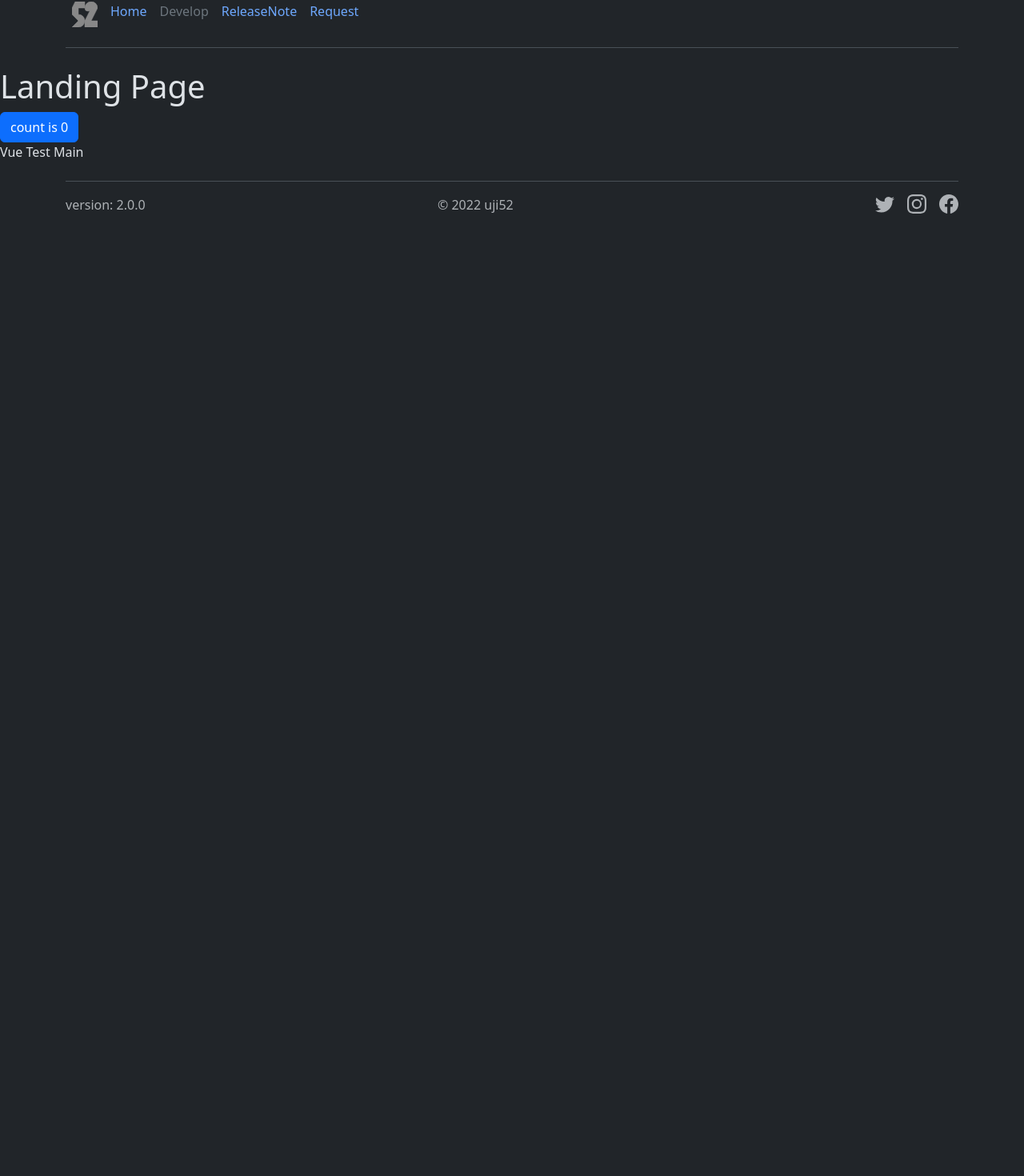
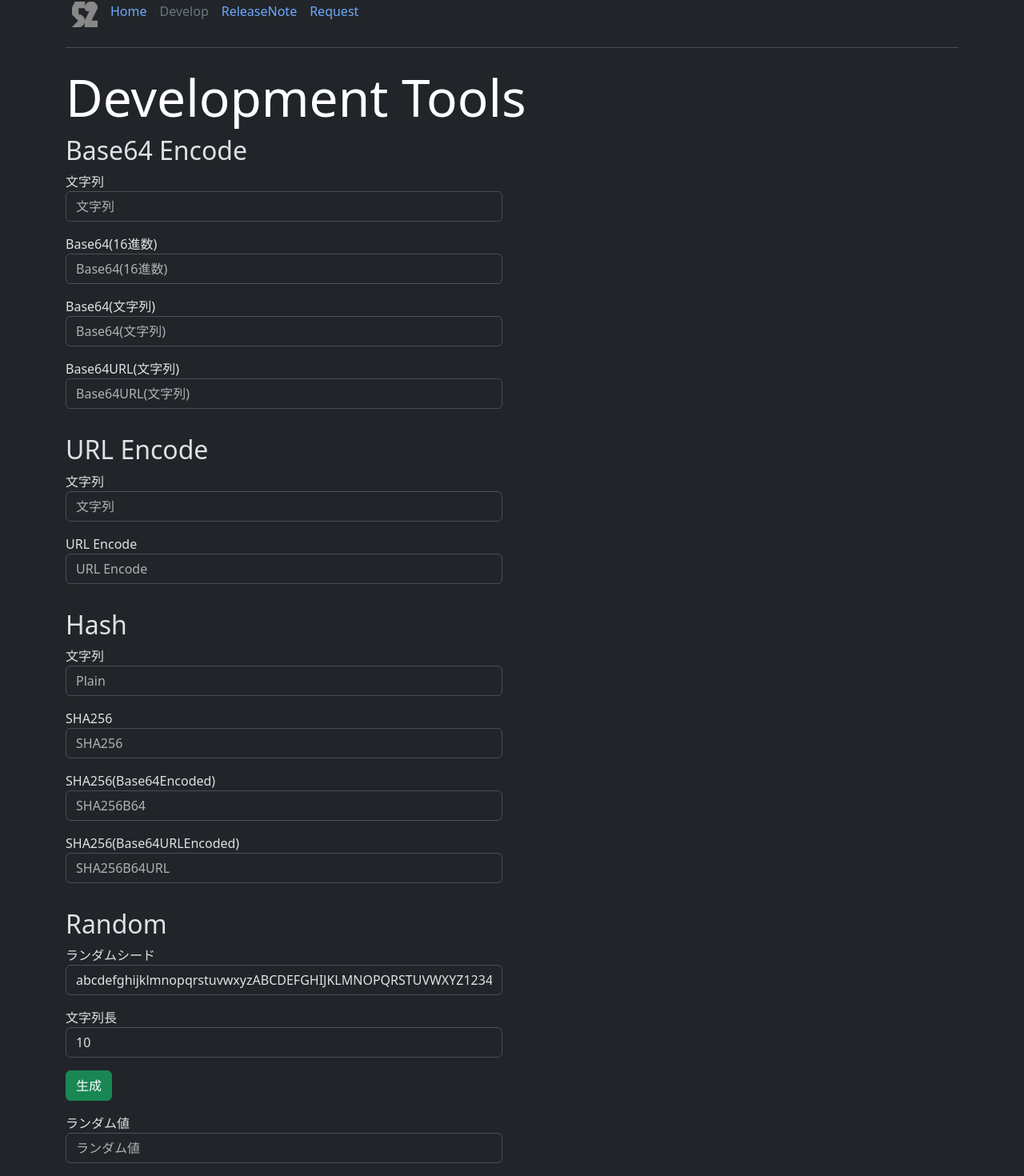
Before and after one commit to uji52/uji52.com, a Vue app: page / in a window 1280 px wide. Shown: the part 22-1492 px from the top of the page at 80% size. Before the commit the page ends 800 px from the top, so only its background shows below. Built offline with nearby package versions, Linux system fonts and the light colour scheme.

Commit message:
従来のuji52.com移設

```diff
--- a/src/App.vue
+++ b/src/App.vue
@@ -1,12 +1,13 @@
 <template>
   <Header msg="uji52.com" />
-  <Landing msg="Landing Page" />
+  <Develop msg="Landing Page" />
   <Footer msg="uji52" />
 </template>
 
 <script setup>
 import Header from './components/Header.vue'
-import Landing from './components/Landing.vue'
+//import Landing from './components/Landing.vue'
+import Develop from './components/Develop.vue'
 import Footer from './components/Footer.vue'
 </script>
 
--- /dev/null
+++ b/src/components/Develop.vue
@@ -0,0 +1,273 @@
+<template>
+  <div class="developer-page">
+    <section name="head" class="section section-shaped section-lg my-0">
+      <div class="shape shape-style-1 shape-default shape-skew"></div>
+      <div class="container shifted">
+        <h1 class="display-3 text-white">Development Tools</h1>
+      </div>
+    </section>
+    <section>
+      <div class="container">
+        <h2>Base64 Encode</h2>
+        <form>
+          <div class="row">
+            <div class="col-md-6 mb-3">
+              <label for="b64plane">文字列</label>
+              <input v-model="b64plane" class="form-control" placeholder="文字列">
+            </div>
+          </div>
+          <div class="row">
+            <div class="col-md-6 mb-3">
+              <label for="b64hex">Base64(16進数)</label>
+              <input v-model="b64hex" class="form-control" placeholder="Base64(16進数)">
+            </div>
+          </div>
+          <div class="row">
+            <div class="col-md-6 mb-3">
+              <label for="b64strb64">Base64(文字列)</label>
+              <input v-model="b64str" class="form-control" placeholder="Base64(文字列)">
+            </div>
+          </div>
+          <div class="row">
+            <div class="col-md-6 mb-3">
+              <label for="b64strb64url">Base64URL(文字列)</label>
+              <input v-model="b64urlstr" class="form-control" placeholder="Base64URL(文字列)">
+            </div>
+          </div>
+          <p>{{ b64error }}</p>
+        </form>
+        <h2>URL Encode</h2>
+        <form>
+          <div class="row">
+            <div class="col-md-6 mb-3">
+              <label for="urldecode">文字列</label>
+              <input v-model="urldecode" class="form-control" placeholder="文字列">
+            </div>
+          </div>
+          <div class="row">
+            <div class="col-md-6 mb-3">
+              <label for="urlencode">URL Encode</label>
+              <input v-model="urlencode" class="form-control" placeholder="URL Encode">
+            </div>
+          </div>
+          <p>{{ urlerror }}</p>
+        </form>
+        <h2>Hash</h2>
+        <form>
+          <div class="row">
+            <div class="col-md-6 mb-3">
+              <label for="hashplain">文字列</label>
+              <input v-model="hashplain" class="form-control" placeholder="Plain">
+            </div>
+          </div>
+          <div class="row">
+            <div class="col-md-6 mb-3">
+              <label for="hashsha256">SHA256</label>
+              <input v-model="hashsha256" class="form-control" placeholder="SHA256">
+            </div>
+          </div>
+          <div class="row">
+            <div class="col-md-6 mb-3">
+              <label for="hashsha256">SHA256(Base64Encoded)</label>
+              <input v-model="hashsha256b64" class="form-control" placeholder="SHA256B64">
+            </div>
+          </div>
+          <div class="row">
+            <div class="col-md-6 mb-3">
+              <label for="hashsha256">SHA256(Base64URLEncoded)</label>
+              <input v-model="hashsha256b64url" class="form-control" placeholder="SHA256B64URL">
+            </div>
+          </div>
+          <p>{{ hasherror }}</p>
+        </form>
+        <h2>Random</h2>
+        <form>
+          <div class="row">
+            <div class="col-md-6 mb-3">
+              <label for="randomseed">ランダムシード</label>
+              <input v-model="randomseed" class="form-control" placeholder="ランダムシード">
+            </div>
+          </div>
+          <div class="row">
+            <div class="col-md-6 mb-3">
+              <label for="randomlength">文字列長</label>
+              <input number v-model="randomlength" class="form-control" placeholder="文字列長">
+            </div>
+          </div>
+          <div class="row">
+            <div class="col-md-6 mb-3">
+              <input type="button" v-on:click="randomgenerate" class="btn btn-success" value="生成">
+            </div>
+          </div>
+          <div class="row">
+            <div class="col-md-6 mb-3">
+              <label for="randomvalue">ランダム値</label>
+              <input v-model="randomvalue" class="form-control" placeholder="ランダム値">
+            </div>
+          </div>
+          <p>{{ randomerror }}</p>
+        </form>
+      </div>
+    </section>
+  </div>
+</template>
+
+<script setup>
+import { ref, watch } from 'vue'
+
+const UNKNOWN_ERROR = "エラー⇒"
+
+// リアクティブな変数の定義
+const b64plane = ref("")
+const b64hex = ref("")
+const b64str = ref("")
+const b64urlstr = ref("")
+const b64error = ref("")
+
+const urldecode = ref("")
+const urlencode = ref("")
+const urlerror = ref("")
+
+const hashplain = ref("")
+const hashsha256 = ref("")
+const hashsha256b64 = ref("")
+const hashsha256b64url = ref("")
+const hasherror = ref("")
+
+const randomseed = ref("abcdefghijklmnopqrstuvwxyzABCDEFGHIJKLMNOPQRSTUVWXYZ1234567890")
+const randomlength = ref(10)
+const randomvalue = ref("")
+const randomerror = ref("")
+
+// ウォッチャーの定義
+const stringToHex = (str) => {
+  return Array.from(new TextEncoder().encode(str))
+    .map(b => b.toString(16).padStart(2, '0'))
+    .join('')
+}
+
+const hexToString = (hex) => {
+  const bytes = new Uint8Array(hex.match(/.{2}/g).map(byte => parseInt(byte, 16)))
+  return new TextDecoder().decode(bytes)
+}
+
+const stringToBase64 = (str) => {
+  const utf8Bytes = new TextEncoder().encode(str)
+  const base64 = btoa(String.fromCharCode(...utf8Bytes))
+  return base64
+}
+
+const base64ToString = (base64) => {
+  try {
+    const paddedBase64 = base64.padEnd(base64.length + (4 - base64.length % 4) % 4, '=')
+    const bytes = Uint8Array.from(atob(paddedBase64), c => c.charCodeAt(0))
+    return new TextDecoder().decode(bytes)
+  } catch (e) {
+    throw new Error('Invalid Base64 string')
+  }
+}
+
+watch(b64plane, (newValue) => {
+  try {
+    const b64hexValue = stringToHex(newValue)
+    const b64strValue = stringToBase64(newValue)
+    const b64urlstrValue = b64strValue.replace(/\+/g, "-").replace(/\//g, "_").replace(/=/g, "")
+    const invalidHexRegex = /^(efbfbd)+$/
+    if (invalidHexRegex.test(b64hexValue)) return
+    b64hex.value = b64hexValue
+    b64str.value = b64strValue
+    b64urlstr.value = b64urlstrValue
+  } catch (err) {
+    b64error.value = UNKNOWN_ERROR + err.message
+  }
+})
+
+watch(b64hex, (newValue) => {
+  try {
+    const hexRegex = /^([0-9a-f][0-9a-f])+$/
+    if (!hexRegex.test(newValue)) {
+      b64plane.value = ""
+      b64str.value = ""
+      b64error.value = "その値はBase64エンコードされた16進数ではないです。"
+      return
+    }
+    const b64planeValue = hexToString(newValue)
+    b64plane.value = b64planeValue
+    b64error.value = ""
+  } catch (err) {
+    b64error.value = UNKNOWN_ERROR + err.message
+  }
+})
+
+watch(b64str, (newValue) => {
+  try {
+    b64plane.value = base64ToString(newValue)
+    b64error.value = ""
+  } catch(err) {
+    b64error.value = UNKNOWN_ERROR + err.message
+  }
+})
+
+watch(b64urlstr, (newValue) => {
+  try {
+    b64plane.value = base64ToString(newValue)
+    b64error.value = ""
+  } catch(err) {
+    b64error.value = UNKNOWN_ERROR + err.message
+  }
+})
+
+watch(urldecode, (newValue) => {
+  try {
+    const urlencodeValue = encodeURIComponent(newValue)
+    urlencode.value = urlencodeValue
+    urlerror.value = ""
+  } catch(err) {
+    urlerror.value = UNKNOWN_ERROR + err.message
+  }
+})
+
+watch(urlencode, (newValue) => {
+  try {
+    const urldecodeValue = decodeURIComponent(newValue)
+    urldecode.value = urldecodeValue
+    urlerror.value = ""
+  } catch(err) {
+    if (err.name === "URIError") {
+      urlerror.value = "その値はURLデコードできないです。"
+    } else {
+      urlerror.value = UNKNOWN_ERROR + err.message
+    }
+  }
+})
+
+watch(hashplain, (newValue) => {
+  try {
+    crypto.subtle.digest("SHA-256", new TextEncoder().encode(newValue)).then(result => {
+      hashsha256.value = ""
+      new Uint8Array(result).forEach(bit => {
+        hashsha256.value += ('00' + bit.toString(16)).slice(-2)
+        hasherror.value = ""
+      })
+      hashsha256b64.value = btoa(String.fromCharCode(...new Uint8Array(result)))
+      hashsha256b64url.value = hashsha256b64.value
+        .replace(/\+/g, "-")
+        .replace(/\//g, "_")
+        .replace(/=/g, "")
+    })
+  } catch(err) {
+    hasherror.value = UNKNOWN_ERROR + err.message
+  }
+})
+
+// メソッドの定義
+const randomgenerate = () => {
+  randomvalue.value = ""
+  for (let index = 0; index < randomlength.value; index++) {
+    randomvalue.value += randomseed.value[Math.floor(randomseed.value.length * Math.random())]
+  }
+}
+</script>
+
+<style scoped>
+</style>
```
